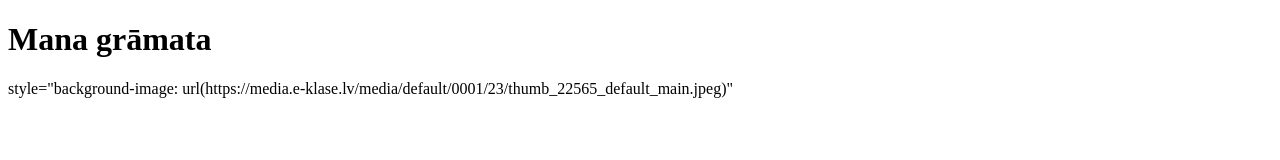
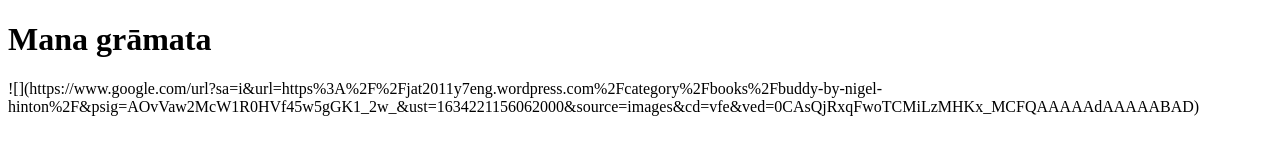
Before and after one commit to Kristapins/kristapins, a plain HTML site: page index.html in a window 1280 px wide. Drawn offline with Linux system fonts and the light colour scheme.

Commit message:
Update index.html

```diff
--- a/index.html
+++ b/index.html
@@ -3,6 +3,6 @@
     <head></head>
     <body>
         <h1>Mana grāmata</h1>
-        style="background-image: url(https://media.e-klase.lv/media/default/0001/23/thumb_22565_default_main.jpeg)"
+        ![](https://www.google.com/url?sa=i&url=https%3A%2F%2Fjat2011y7eng.wordpress.com%2Fcategory%2Fbooks%2Fbuddy-by-nigel-hinton%2F&psig=AOvVaw2McW1R0HVf45w5gGK1_2w_&ust=1634221156062000&source=images&cd=vfe&ved=0CAsQjRxqFwoTCMiLzMHKx_MCFQAAAAAdAAAAABAD)
     </body>
 </html>
```
